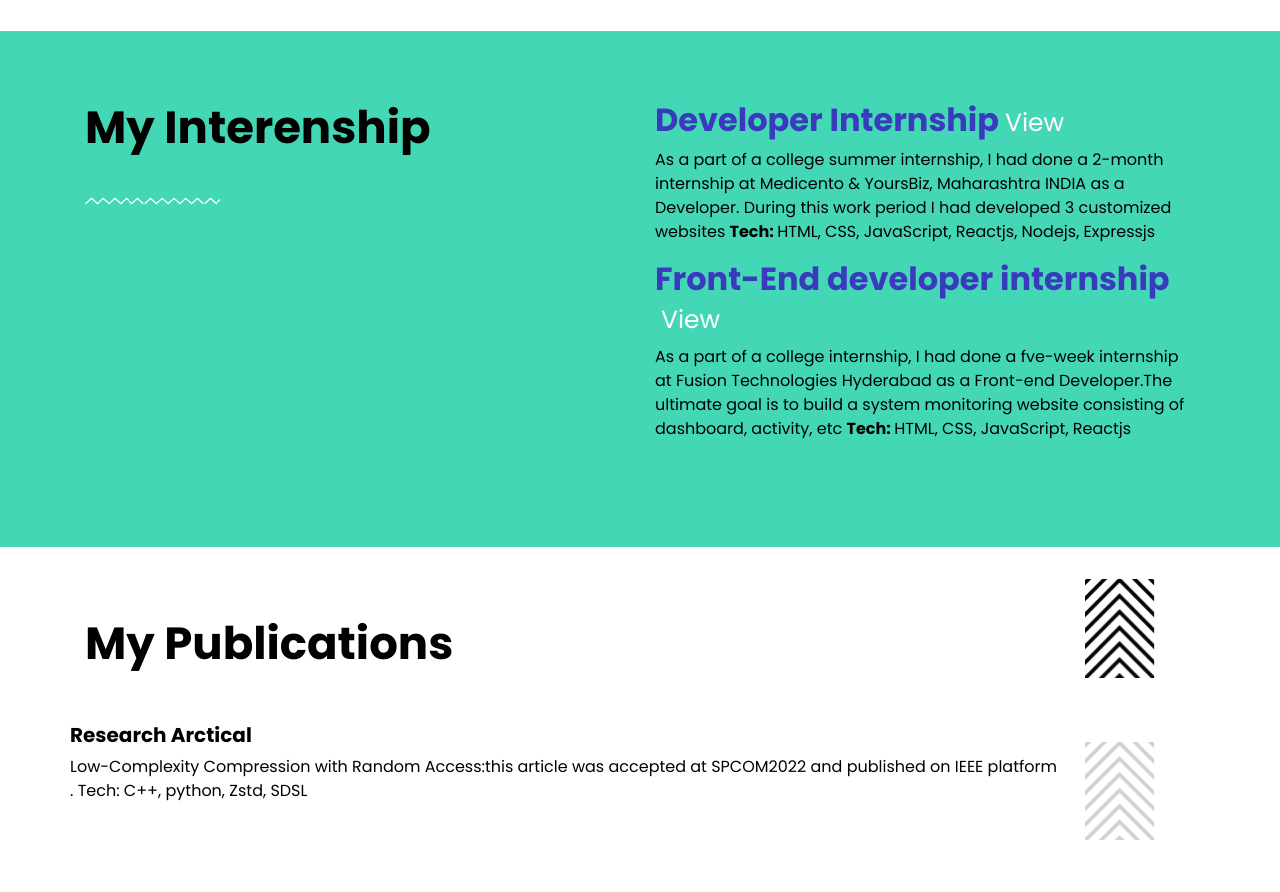
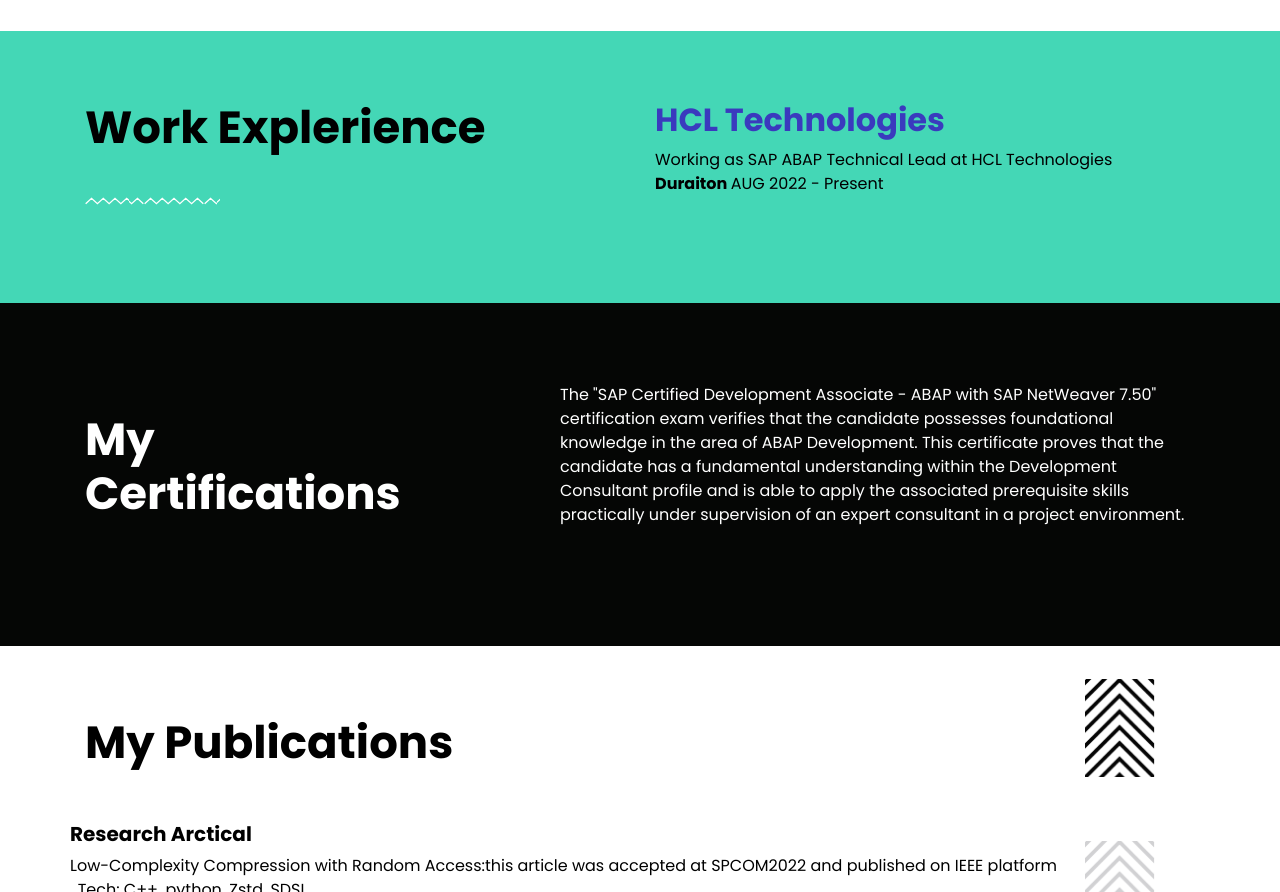
Before and after one commit to srikanth2001/srikanth2001.github.io, a plain HTML site: page index.html in a window 1280 px wide. Shown: the part 1592-2484 px from the top of the page. Drawn offline with nearby package versions, Linux system fonts and the light colour scheme; files whose address does not match are found by name.

Commit message:
Update index.html

```diff
--- a/index.html
+++ b/index.html
@@ -56,8 +56,8 @@
                     <div class="carousel-item active">
                         <div class="row">
                             <div class="col-md-6">
-                                <h1 class="carousel-item-title large" data-animation="animated fadeInRight" data-number="24"><span>Kamparaju Srikanth</span></h1>
-                                <p class="carousel-item-description large" data-animation="animated fadeInRight">I have taken undergraduate degree in Electrical Engineering from Indain Institute of Technology, Hyderabad. I'm instrested in building websites with front-end and back-end with ReactJs, NodeJS. I'm instrested in DataBase management with tech using SQL and mangoDB  </p>
+                                <h1 class="carousel-item-title large" data-animation="animated fadeInRight" data-number="24"><span>Srikanth Kamparaju</span></h1>
+                                <p class="carousel-item-description large" data-animation="animated fadeInRight"> currently Working as SAP ABAP technical lead at HCL Technologies. interested in building databases and full Stack websites. Graduated from Indian Institute of Technologies in the 2022 </p>
                                 <ul class="carousel-item-social-links nav" data-animation="animated fadeInRight">
                                     <li>
                                         <a href="https://www.facebook.com/srikanth.kamparaju/" class="link-hover-fx">FACEBOOK</a>
@@ -104,7 +104,7 @@
                                 <a href="#services" class="nav-link">Skills</a>
                             </li>
                             <li class="nav-item">
-                                <a href="#internship" class="nav-link">internship</a>
+                                <a href="#Experience " class="nav-link">Experience </a>
                             </li>
                             <li class="nav-item">
                                 <a href="#publications" class="nav-link">Publications</a>
@@ -150,6 +150,7 @@
         </div>
     </div>
     </section>
+
     <section class="bg-primary hiro-section" id="about">
         <div class="container">
             <div class="row">
@@ -177,7 +178,7 @@
                 <div class="row" style="display: flex; flex-flow: column;" >
                     <div class="project-card wow fadeInUp">
                         <h5 class="project3d"><a style="color:rgb(13, 13, 207)">Languages:</span></a></h5>
-                         Python, C++, JavaScript, SQL
+                         SAP ABAP , Python, C++, JavaScript, SQL
                     </div>
 
                     <div class="project-card wow fadeInUp">
@@ -205,28 +206,21 @@
             </div>
         </div>
     </section>
-    <section class="career-section hiro-section bg-primary" id="internship">
+    <section class="career-section hiro-section bg-primary" id="Experience">
         <div class="container">
             <div class="row">
                 <div class="col-md-6">
                     <h2 class="section-title wow fadeInLeft">
-                        My Interenship
+                        Work Explerience
                     </h2>
                 </div>
 
                 <div class="col-md-6 wow fadeInRight">
 
-                        <h2 class="mb-2" ><a  style="color:rgb(58, 58, 190);"> Developer Internship<button type="button"  id="button1" class="button1">View</button> </a></h2>
-                                        <p>As a part of a college summer internship, I had done a 2-month internship at Medicento & YoursBiz,
-                                            Maharashtra INDIA as a Developer. During this work period I had developed 3 customized websites
-                                        <strong>Tech:  </strong>HTML, CSS, JavaScript, Reactjs, Nodejs, Expressjs </p>
+                        <h2 class="mb-2" ><a  style="color:rgb(58, 58, 190);"> HCL Technologies </a></h2>
+                                        <p>Working as SAP ABAP Technical Lead at HCL Technologies <br/>
+                                        <strong> Duraiton </strong> AUG 2022 - Present  </p>
 
-
-                  <div>
-                    <h2 class="mb-2" ><a  style="color:rgb(58, 58, 190)">  Front-End developer internship<button type="button"  id="button2" class="button1">View</button></a></h2>
-                     <p > As a part of a college internship, I had done a fve-week internship at Fusion Technologies Hyderabad as a
-                        Front-end Developer.The ultimate goal is to build a system monitoring website consisting of dashboard, activity, etc
-                     <strong>Tech: </strong>HTML, CSS, JavaScript, Reactjs</p></div>
 
                 </div>
                 <div class="col-md-6 wow fadeInRight">
@@ -237,7 +231,34 @@
             </div>
 
     </section>
-    <div class="bg-modal1">
+    <section class="team-section hiro-section"  id="Certifications">
+        <div class="container">
+            <div class="row">
+                <div class="col-md-5 wow fadeInUp">
+                    <h2 class="section-title">My <br> Certifications </h2>
+
+                </div>
+                <div class="col-md-7 wow fadeInRight">
+                    <div id="hiroTeamCarousel" class="hiro-team-carousel carousel slide" data-ride="carousel">
+                        <div class="carousel-inner" role="listbox">
+                            <div class="carousel-item active">
+                                <div class="row  projects">
+                                    <div class="project-card wow fadeInUp">
+
+                                        <p class="color-text" , style="margin-left: 5px;">
+                                            The "SAP Certified Development Associate - ABAP with SAP NetWeaver 7.50" certification exam verifies that the candidate possesses foundational knowledge in the area of ABAP Development. This certificate proves that the candidate has a fundamental understanding within the Development Consultant profile and is able to apply the associated prerequisite skills practically under supervision of an expert consultant in a project environment.</p>
+                                    </div>
+
+                                </div>
+                            </div>
+
+                        </div>
+                    </div>
+                </div>
+            </div>
+        </div>
+    </section>
+    <!-- <div class="bg-modal1">
         <div class="modal-contents1">
 
             <div class="close1">+</div>
@@ -256,7 +277,7 @@
 
 
         </div>
-    </div>
+    </div> -->
     <section class="hiro-section" id="publications">
         <div class="container">
             <div class="service-section">
```
